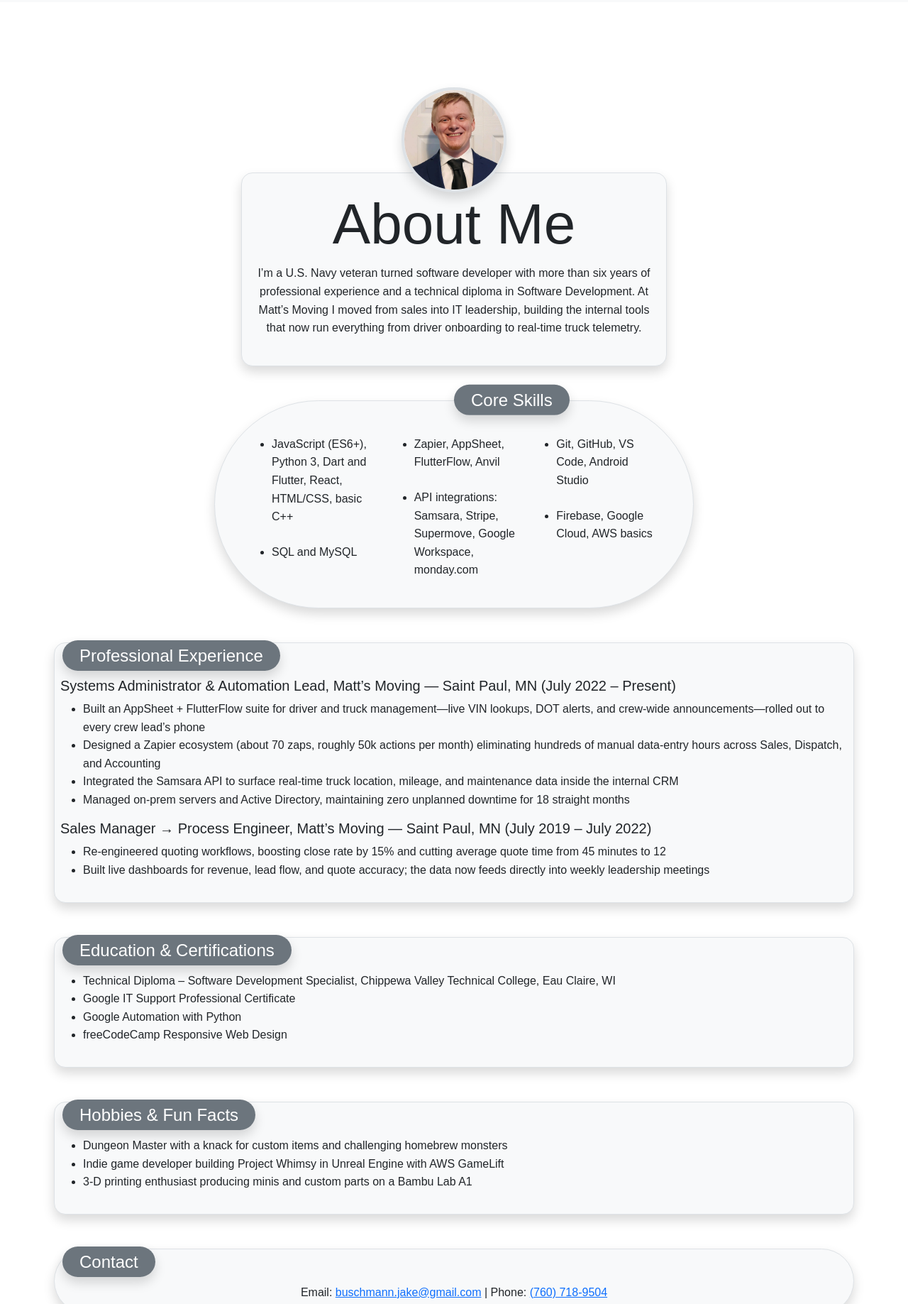
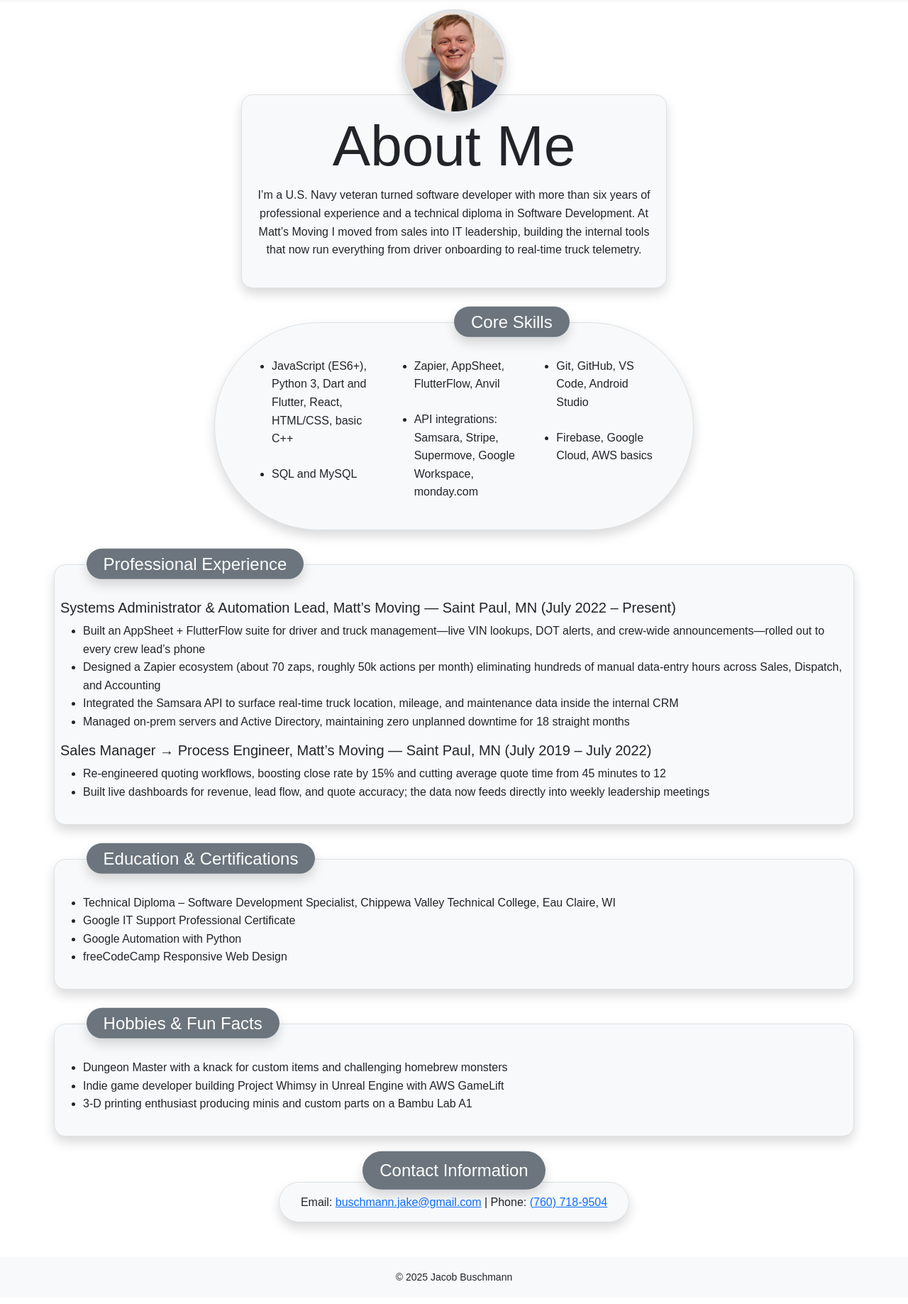
Before and after one commit to buschmjm/js_portfolio, a plain HTML site: page about.html in a window 1280 px wide. Shown: the part 68-1905 px from the top of the page at 71% size. Drawn offline with nearby package versions, Linux system fonts and the light colour scheme.

Commit message:
Refactor About section for improved layout and styling; adjust spacing and update contact information presentation

```diff
--- a/about.html
+++ b/about.html
@@ -29,14 +29,14 @@
   </nav>
   <main>
     <header class="container-fluid mb-5 position-relative" style="width:90vw; max-width:90vw; margin-left:5vw; margin-right:5vw;">
-      <div class="position-relative d-flex flex-column align-items-center" style="max-width: 600px; margin-left:auto; margin-right:auto; padding-top: 60px;">
-        <div style="height: 60px;"></div> <!-- Spacer to ensure image is not covered by navbar -->
-        <div class="position-relative" style="z-index:2; margin-bottom: -35px;"> <!-- Negative margin to overlap card by 1/4 -->
+      <div class="position-relative d-flex flex-column align-items-center" style="max-width: 600px; margin-left:auto; margin-right:auto; padding-top: 10x;">
+        <div style="height: 10px;"></div>
+        <div class="position-relative" style="z-index:2; margin-bottom: -35px;">
           <div style="border: 4px solid #dee2e6; border-radius: 50%; box-shadow: 0 0.5rem 1rem rgba(0,0,0,.15); display: inline-block; padding: 0; background: #fff;">
             <img src="assets/images/lnkdn_pfp.jpg" alt="Jacob Buschmann" class="profile-img" style="display:block; border-radius: 50%; margin:0; padding:0; width: 140px; height: 140px; object-fit: cover;">
           </div>
         </div>
-        <div class="bg-light rounded-4 shadow border px-3 py-4 text-center" style="max-width: 600px; margin-left:auto; margin-right:auto; padding-left: 10px; padding-right: 10px; position:relative; z-index:1; padding-top: 55px;">
+        <div class="bg-light rounded-4 shadow border px-3 py-4 text-center" style="max-width: 600px; margin-left:auto; margin-right:auto; padding-left: 10px; padding-right: 10px; position:relative; z-index:1; padding-top: 25px;">
           <h1 class="display-1">About Me</h1>
           <p>I’m a U.S. Navy veteran turned software developer with more than six years of professional experience and a technical diploma in Software Development. At Matt’s Moving I moved from sales into IT leadership, building the internal tools that now run everything from driver onboarding to real-time truck telemetry.</p>
         </div>
@@ -72,7 +72,7 @@
       </div>
     </section>
     <section class="container-fluid mb-5 position-relative" style="width:90vw; max-width:90vw; margin-left:5vw; margin-right:5vw;">
-      <div class="position-absolute top-0 start-0 ms-4" style="z-index:2;">
+      <div class="position-absolute" style="top: 0; left: 5%; z-index:2; transform: translateY(-50%);">
         <span class="bg-secondary text-white px-4 py-2 rounded-pill shadow fs-4" style="font-weight: 400;">
           Professional Experience
         </span>
@@ -93,7 +93,7 @@
       </div>
     </section>
     <section class="container-fluid mb-5 position-relative" style="width:90vw; max-width:90vw; margin-left:5vw; margin-right:5vw;">
-      <div class="position-absolute top-0 start-0 ms-4" style="z-index:2;">
+      <div class="position-absolute" style="top: 0; left: 5%; z-index:2; transform: translateY(-50%);">
         <span class="bg-secondary text-white px-4 py-2 rounded-pill shadow fs-4" style="font-weight: 400;">
           Education & Certifications
         </span>
@@ -108,7 +108,7 @@
       </div>
     </section>
     <section class="container-fluid mb-5 position-relative" style="width:90vw; max-width:90vw; margin-left:5vw; margin-right:5vw;">
-      <div class="position-absolute top-0 start-0 ms-4" style="z-index:2;">
+      <div class="position-absolute" style="top: 0; left: 5%; z-index:2; transform: translateY(-50%);">
         <span class="bg-secondary text-white px-4 py-2 rounded-pill shadow fs-4" style="font-weight: 400;">
           Hobbies & Fun Facts
         </span>
@@ -121,14 +121,14 @@
         </ul>
       </div>
     </section>
-    <section class="container-fluid mb-5 position-relative" style="width:90vw; max-width:90vw; margin-left:5vw; margin-right:5vw;">
-      <div class="position-absolute top-0 start-0 ms-4" style="z-index:2;">
+    <section class="container-fluid mb-5 position-relative d-flex flex-column align-items-center" style="width:90vw; max-width:90vw; margin-left:5vw; margin-right:5vw;">
+      <div class="position-absolute w-100 d-flex justify-content-center" style="top: 0; left: 0; z-index:2; transform: translateY(-50%);">
         <span class="bg-secondary text-white px-4 py-2 rounded-pill shadow fs-4" style="font-weight: 400;">
-          Contact
+          Contact Information
         </span>
       </div>
-      <div class="bg-light rounded-pill shadow border px-4 py-4 pt-5 pb-3 mt-3 text-center">
-        <p class="mb-0">Email: <a href="mailto:buschmann.jake@gmail.com">buschmann.jake@gmail.com</a> | Phone: <a href="tel:+17607189504">(760) 718-9504</a></p>
+      <div class="bg-light rounded-pill shadow border mt-3 text-center" style="display: inline-block; padding: 15px 30px; min-width: unset; max-width: 100%;">
+        <p class="mb-0" style="margin:0;">Email: <a href="mailto:buschmann.jake@gmail.com">buschmann.jake@gmail.com</a> | Phone: <a href="tel:+17607189504">(760) 718-9504</a></p>
       </div>
     </section>
   </main>
```
